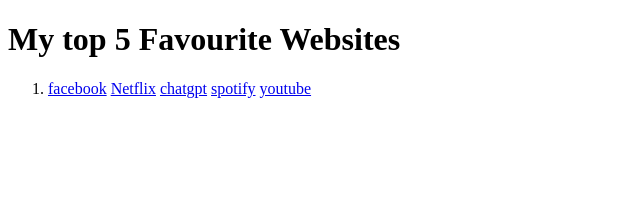
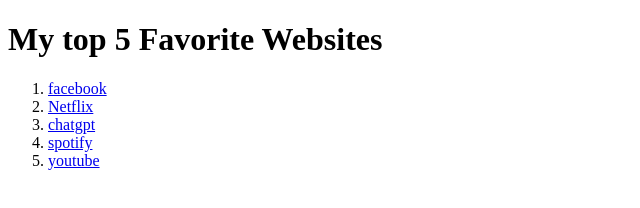
Before and after one commit to karim-mohamedd/Python_Challenge, a plain HTML site: page Day_43_Web_Development/Web_Development_Basics/3.2 Anchor Elements/index.html in a window 1280 px wide. Shown: the whole page, without its empty margins (0-640 px from the left). Drawn offline with Linux system fonts and the light colour scheme.

Commit message:
Practise on Anchor Element

```diff
--- a/Day_43_Web_Development/Web_Development_Basics/3.2 Anchor Elements/index.html
+++ b/Day_43_Web_Development/Web_Development_Basics/3.2 Anchor Elements/index.html
@@ -8,15 +8,13 @@
     <title>Document</title>
  </head>
  <body>
-    <h1>My top 5 Favourite Websites</h1>
+    <h1>My top 5 Favorite Websites</h1>
     <ol>
-        <li>
-            <a href="https://www.facebook.com/">facebook</a>
-            <a href="https://www.netflix.com/">Netflix</a>
-            <a href="https://chatgpt.com/">chatgpt</a>
-            <a href="https://www.spotify.com/">spotify</a>
-            <a href="https://www.youtube.com/">youtube</a>
-        </li>
+            <li><a href="https://www.facebook.com/">facebook</a></li>
+            <li><a href="https://www.netflix.com/">Netflix</a></li>
+            <li><a href="https://chatgpt.com/">chatgpt</a></li>
+            <li><a href="https://www.spotify.com/">spotify</a></li>
+            <li><a href="https://www.youtube.com/">youtube</a>
     </ol>
  </body>
  </html>
```
